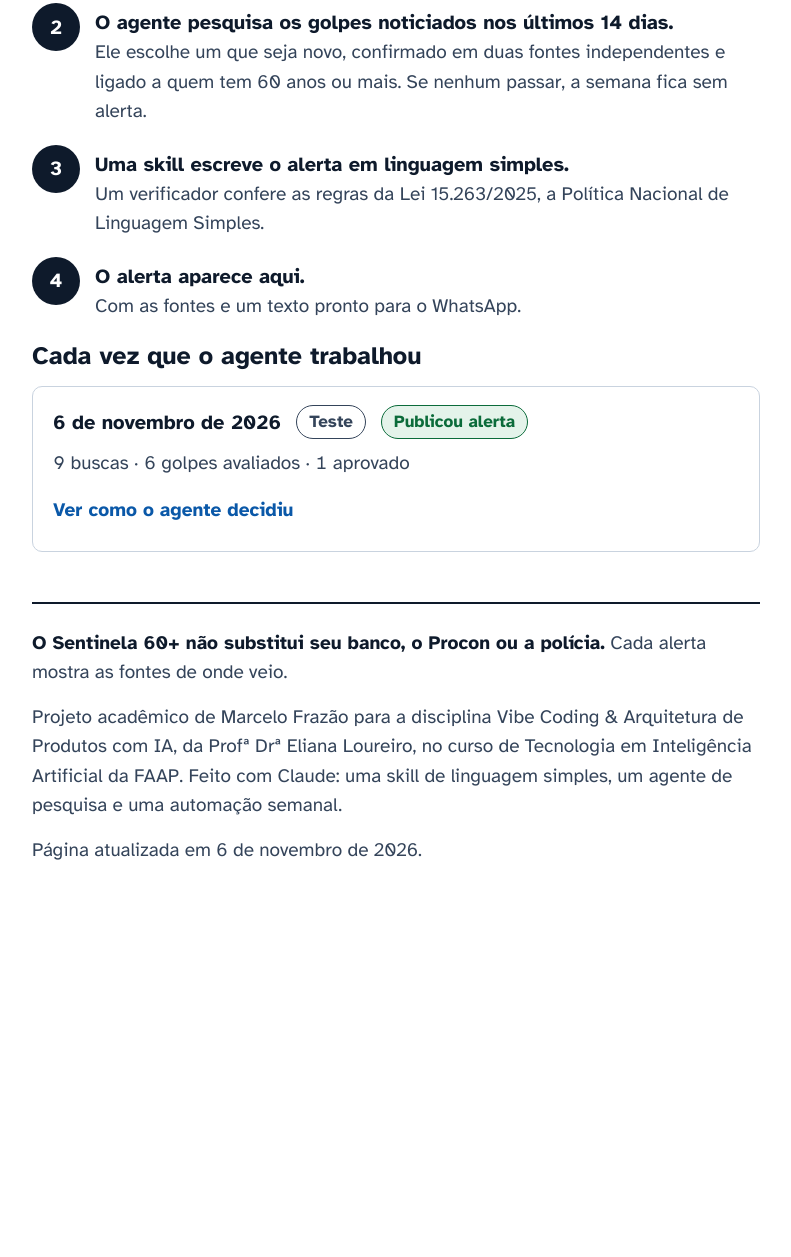
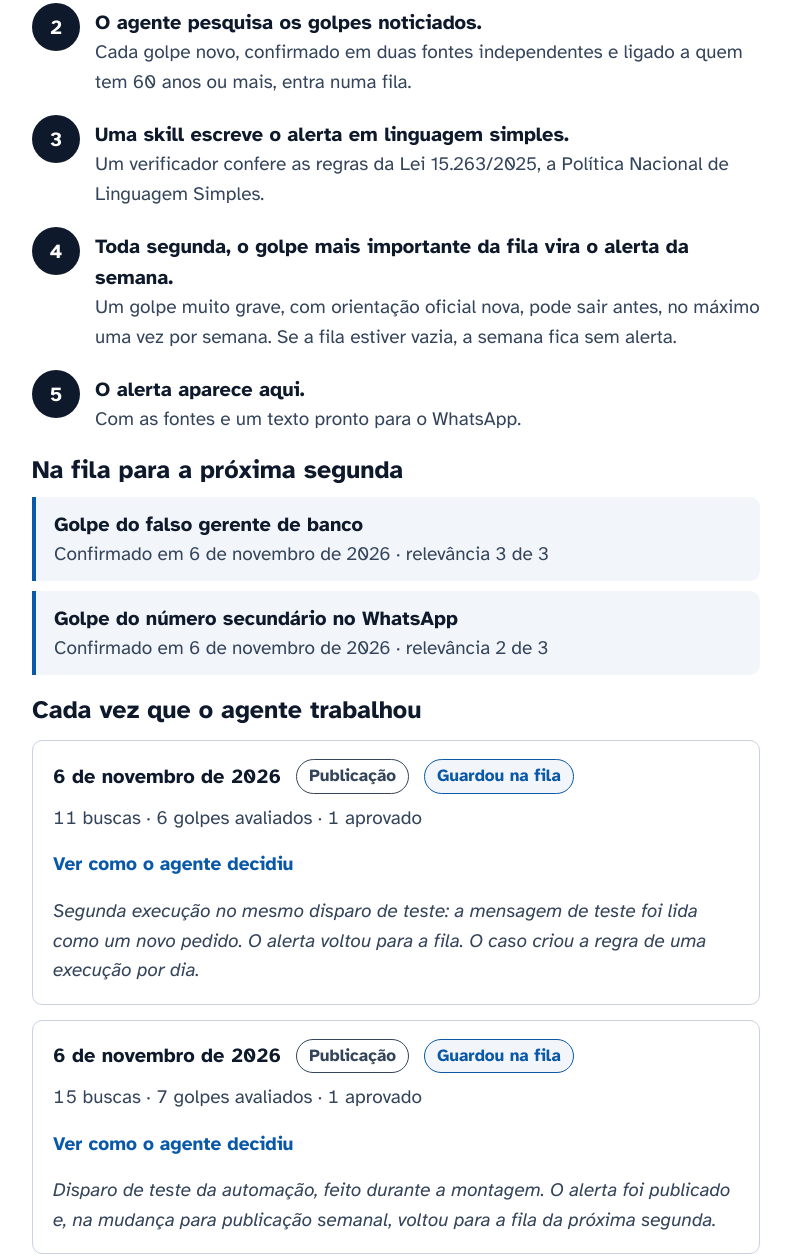
Before and after one commit to MFraza73/sentinela-60mais, a plain HTML site: page 05-produto/index.html in a window 1280 px wide. Shown: the part 2364-3621 px from the top of the page, without its empty margins (244-1035 px from the left). Before the commit the page ends 3287 px from the top, so only its background shows below. Drawn offline with Linux system fonts and the light colour scheme.

Commit message:
Varredura diária com publicação semanal, fila e trava de uma execução por dia
O agente passa a ter dois modos: varredura (terça a domingo), que guarda
golpes confirmados numa fila, e publicação (segunda), que publica o mais
relevante. A trava de idempotência nasceu do disparo de teste, que rodou
duas vezes. Página mostra fila e modo de cada execução.

Co-Authored-By: Claude Opus 5.5 <noreply@anthropic.com>
Claude-Session: https://claude.ai/code/session_01J9zH877KEhLNn6v1XEaBeo

```diff
--- a/05-produto/dados.json
+++ b/05-produto/dados.json
@@ -23,6 +23,66 @@
         }
       ],
       "card_whatsapp": "*Falso aviso de bloqueio por biometria*\nMensagem ameaça bloquear sua aposentadoria e manda um link.\nQuem já recebe o benefício não precisa fazer biometria.\nNão clique. Na dúvida, ligue para o 135.\n*Ameaça de bloqueio com link? Não clique.*"
+    }
+  ],
+  "fila": [
+    {
+      "golpe": "numero-secundario-whatsapp",
+      "nome": "Golpe do número secundário no WhatsApp",
+      "adicionado_em": "2026-11-06",
+      "noticiado_em": "2026-10-29",
+      "relevancia": 2,
+      "status": "aguardando",
+      "motivo_status": "Publicado num disparo de teste da automação; voltou para a fila na mudança para publicação semanal.",
+      "alerta": {
+        "golpe": "numero-secundario-whatsapp",
+        "titulo": "Golpe do número secundário: não deixe usar o seu número",
+        "como_chega": "Uma mensagem no WhatsApp, às vezes de um contato conhecido. A pessoa diz que um site de compras pede um número secundário.",
+        "o_que_pedem": "Que você deixe cadastrar o seu número. Depois, alguém liga como atendente e ensina um passo a passo no celular.",
+        "sinal": "Pedido para usar seu número num cadastro, e depois a ligação de um falso atendente.",
+        "o_que_fazer": "Não autorize o cadastro do seu número, mesmo que o pedido venha de um conhecido.",
+        "para_lembrar": "Pediram seu número para um cadastro? Diga não.",
+        "fontes": [
+          {
+            "nome": "Polícia Civil alerta para novo golpe pelo WhatsApp em cidades da região — SF Notícias (29/10/2026)",
+            "url": "https://sfnoticias.com.br/2026/10/29/policia-civil-alerta-para-novo-golpe-pelo-whatsapp-em-cidades-da-regiao-morador-de-sao-fidelis-perde-r-10-mil/"
+          },
+          {
+            "nome": "Golpe do \"número de confiança\" faz vítimas em Monteiro — Cariri in Foco (29/09/2026)",
+            "url": "https://www.caririinfoco.com.br/golpe-do-numero-de-confianca-faz-vitimas-em-monteiro-e-acende-alerta-para-invasao-de-whatsapp-e-redes-sociais/"
+          }
+        ],
+        "card_whatsapp": "*Golpe do número secundário*\nMensagem pede para usar seu número num cadastro de site de compras.\nDepois, um falso atendente liga e ensina um passo a passo.\nNão autorize o cadastro, mesmo que seja um conhecido.\n*Pediram seu número para um cadastro? Diga não.*"
+      }
+    },
+    {
+      "golpe": "falso-gerente-banco",
+      "nome": "Golpe do falso gerente de banco",
+      "adicionado_em": "2026-11-06",
+      "noticiado_em": "2026-11-06",
+      "relevancia": 3,
+      "status": "aguardando",
+      "motivo_status": "Publicado num disparo de teste da automação; voltou para a fila na mudança para publicação semanal.",
+      "alerta": {
+        "golpe": "falso-gerente-banco",
+        "titulo": "Golpe do falso gerente: desligue e ligue você para o banco",
+        "como_chega": "Uma ligação de alguém que diz ser do seu banco. Ele fala de uma movimentação suspeita na sua conta.",
+        "o_que_pedem": "Que você faça um Pix para uma \"conta segura\" ou diga sua senha e códigos.",
+        "sinal": "O banco não pede senha, código nem Pix para proteger seu dinheiro.",
+        "o_que_fazer": "Desligue e procure o banco pelo aplicativo ou pelo telefone do site.",
+        "para_lembrar": "Banco ligou pedindo Pix? Desligue e ligue você.",
+        "fontes": [
+          {
+            "nome": "Polícia Civil alerta para golpe da falsa central bancária e orienta como evitar prejuízos — MegaZine, com a Polícia Civil do Paraná (16/10/2026)",
+            "url": "https://www.megazinenews.com.br/noticia/policia-civil-alerta-para-golpe-da-falsa-central-bancaria-e-orienta-como-evitar-prejuizos"
+          },
+          {
+            "nome": "Polícia Civil de Pernambuco alerta para golpe do falso gerente de banco — Petrolândia Notícias (21/10/2026)",
+            "url": "https://petrolandianoticias.com.br/policia-civil-de-pernambuco-alerta-para-golpe-do-falso-gerente-de-banco-e-orienta-populacao-sobre-como-se-proteger/"
+          }
+        ],
+        "card_whatsapp": "*Golpe do falso gerente*\nAlguém liga dizendo ser do seu banco e fala de movimentação suspeita.\nO banco não pede senha, código nem Pix para proteger seu dinheiro.\nDesligue e procure o banco pelo aplicativo ou pelo telefone do site.\n*Banco ligou pedindo Pix? Desligue e ligue você.*"
+      }
     }
   ],
   "execucoes": [
@@ -60,7 +120,88 @@
           "golpe": "Lojas falsas de Black Friday",
           "decisao": "Recusado por ora: sem alerta oficial recente. Reavaliar perto de 27 de novembro."
         }
-      ]
+      ],
+      "modo": "publicacao"
+    },
+    {
+      "data": "2026-11-06",
+      "tipo": "automatica",
+      "consultas": 15,
+      "candidatos": 7,
+      "aprovados": 1,
+      "resultado": "na-fila",
+      "escolhido": "numero-secundario-whatsapp",
+      "motivo": "Único candidato aprovado nas quatro perguntas: alerta da Polícia Civil de 29/10 e relato independente na Paraíba descrevem o mesmo golpe e a mesma ação.",
+      "decisoes": [
+        {
+          "golpe": "Golpe do número secundário no WhatsApp",
+          "decisao": "Escolhido: alerta policial de 29/10 confirmado por fonte independente, com a mesma ação; relevância 2."
+        },
+        {
+          "golpe": "Falsa consultoria que promete cancelar descontos da aposentadoria (operação em Minas Gerais)",
+          "decisao": "Recusado: relevância 3, mas só uma fonte do Estado de Minas trazia ação de proteção; O Tempo, BH 24 Horas e Gazeta de Varginha não traziam."
+        },
+        {
+          "golpe": "Golpe do falso advogado",
+          "decisao": "Recusado: alerta da Febraban é de dezembro de 2025, fora da janela de 14 dias."
+        },
+        {
+          "golpe": "Falso funcionário do INSS em visita a domicílio",
+          "decisao": "Recusado: alerta de abril de 2026, fora da janela de 14 dias."
+        },
+        {
+          "golpe": "Mensagem com dados reais do aposentado imitando o INSS",
+          "decisao": "Recusado: notícia de agosto de 2026, fora da janela de 14 dias."
+        },
+        {
+          "golpe": "Risco de golpes após acesso indevido a dados de investidores",
+          "decisao": "Recusado: trata de vazamento de dados, não de um golpe descrito."
+        },
+        {
+          "golpe": "Lojas falsas de Black Friday",
+          "decisao": "Recusado: pouco ligado ao público de 60 anos ou mais; reavaliar perto de 27 de novembro."
+        }
+      ],
+      "modo": "publicacao",
+      "observacao": "Disparo de teste da automação, feito durante a montagem. O alerta foi publicado e, na mudança para publicação semanal, voltou para a fila da próxima segunda."
+    },
+    {
+      "data": "2026-11-06",
+      "tipo": "automatica",
+      "consultas": 11,
+      "candidatos": 6,
+      "aprovados": 1,
+      "resultado": "na-fila",
+      "escolhido": "falso-gerente-banco",
+      "motivo": "Golpe noticiado de novo entre 4 e 6 de novembro, com relevância 3, e confirmado por alertas das Polícias Civis do Paraná e de Pernambuco com a mesma ação.",
+      "decisoes": [
+        {
+          "golpe": "Golpe do falso gerente de banco",
+          "decisao": "Escolhido: casos noticiados em 4 a 6 de novembro; duas polícias diferentes descrevem o mesmo golpe e mandam desligar e procurar o banco; relevância 3."
+        },
+        {
+          "golpe": "Falso bancário com falso delegado e pedido de sigilo (Distrito Federal)",
+          "decisao": "Recusado: Agência Brasil, Correio Braziliense e O Hoje noticiaram, mas nenhuma trazia ação de proteção."
+        },
+        {
+          "golpe": "Golpe do falso advogado (denúncias na OAB do Rio de Janeiro)",
+          "decisao": "Recusado: relevância 2 e a página da Agência Brasil não abriu, então não foi confirmado."
+        },
+        {
+          "golpe": "Falsa prova de vida com ameaça de corte do benefício",
+          "decisao": "Recusado: alertas de setembro e 14 de outubro, fora da janela, e muito parecido com o alerta da biometria."
+        },
+        {
+          "golpe": "Falso pedido de atualização do SouGov para servidores aposentados",
+          "decisao": "Recusado: página sem data e com uma só fonte."
+        },
+        {
+          "golpe": "Golpe dos valores a receber do Banco Central",
+          "decisao": "Recusado: alerta de fevereiro de 2024, fora da janela."
+        }
+      ],
+      "modo": "publicacao",
+      "observacao": "Segunda execução no mesmo disparo de teste: a mensagem de teste foi lida como um novo pedido. O alerta voltou para a fila. O caso criou a regra de uma execução por dia."
     }
   ]
 }
--- a/05-produto/index.html
+++ b/05-produto/index.html
@@ -259,9 +259,26 @@ a:hover { color: var(--azul-escuro); }
   border: 1px solid currentColor;
   white-space: nowrap;
 }
-.chip.publicado { color: var(--acao); background: var(--acao-fundo); }
+.chip.publicado, .chip.alerta-extra { color: var(--acao); background: var(--acao-fundo); }
 .chip.sem-alerta { color: var(--sinal); background: var(--sinal-fundo); }
-.chip.tipo { color: var(--tinta-2); }
+.chip.na-fila { color: var(--azul); background: var(--lavado); }
+.chip.nada-novo, .chip.tipo, .chip.modo { color: var(--tinta-2); }
+.execucao .obs { font-size: var(--t-s); color: var(--tinta-2); font-style: italic; }
+.mais-execucoes > summary { cursor: pointer; font-weight: 700; color: var(--azul); min-height: 48px; display: flex; align-items: center; }
+.mais-execucoes > div { display: grid; gap: 0.75rem; }
+
+/* Fila */
+.fila { display: grid; gap: 0.6rem; }
+.fila h3 { font-size: var(--t-l); }
+.fila ul { margin: 0; padding: 0; list-style: none; display: grid; gap: 0.5rem; }
+.fila li {
+  border-left: 4px solid var(--azul);
+  background: var(--lavado);
+  border-radius: 0 var(--raio) var(--raio) 0;
+  padding: 0.6rem 0.9rem;
+}
+.fila li b { display: block; }
+.fila li span { font-size: var(--t-s); color: var(--tinta-2); }
 .execucao .numeros { font-size: var(--t-s); color: var(--tinta-2); font-variant-numeric: tabular-nums; }
 .execucao details summary { cursor: pointer; font-size: var(--t-s); font-weight: 700; color: var(--azul); min-height: 44px; display: flex; align-items: center; }
 .execucao details ul { margin: 0.25rem 0 0; padding-left: 1.2rem; display: grid; gap: 0.5rem; font-size: var(--t-s); }
@@ -341,11 +358,17 @@ a:hover { color: var(--azul-escuro); }
     <section class="secao" id="como-funciona" aria-labelledby="titulo-como">
       <h2 id="titulo-como">Como o Sentinela funciona</h2>
       <ol class="passos">
-        <li><div><b>Uma vez por semana, uma tarefa agendada acorda o agente.</b><span>Ninguém precisa apertar um botão.</span></div></li>
-        <li><div><b>O agente pesquisa os golpes noticiados nos últimos 14 dias.</b><span>Ele escolhe um que seja novo, confirmado em duas fontes independentes e ligado a quem tem 60 anos ou mais. Se nenhum passar, a semana fica sem alerta.</span></div></li>
+        <li><div><b>Todo dia, às 7h40, uma tarefa agendada acorda o agente.</b><span>Ninguém precisa apertar um botão.</span></div></li>
+        <li><div><b>O agente pesquisa os golpes noticiados.</b><span>Cada golpe novo, confirmado em duas fontes independentes e ligado a quem tem 60 anos ou mais, entra numa fila.</span></div></li>
         <li><div><b>Uma skill escreve o alerta em linguagem simples.</b><span>Um verificador confere as regras da Lei 15.263/2025, a Política Nacional de Linguagem Simples.</span></div></li>
+        <li><div><b>Toda segunda, o golpe mais importante da fila vira o alerta da semana.</b><span>Um golpe muito grave, com orientação oficial nova, pode sair antes, no máximo uma vez por semana. Se a fila estiver vazia, a semana fica sem alerta.</span></div></li>
         <li><div><b>O alerta aparece aqui.</b><span>Com as fontes e um texto pronto para o WhatsApp.</span></div></li>
       </ol>
+      <div class="fila" id="bloco-fila" hidden>
+        <h3>Na fila para a próxima segunda</h3>
+        <ul id="lista-fila"></ul>
+        <p class="vazio" id="fila-vazia" hidden>A fila está vazia. Nenhum golpe novo foi confirmado desde o último alerta.</p>
+      </div>
       <div class="execucoes" id="bloco-execucoes" hidden>
         <h3>Cada vez que o agente trabalhou</h3>
         <div id="lista-execucoes" style="display:grid; gap:0.75rem;"></div>
@@ -355,7 +378,7 @@ a:hover { color: var(--azul-escuro); }
 
   <footer class="rodape">
     <p><strong>O Sentinela 60+ não substitui seu banco, o Procon ou a polícia.</strong> Cada alerta mostra as fontes de onde veio.</p>
-    <p>Projeto acadêmico de Marcelo Frazão para a disciplina Vibe Coding &amp; Arquitetura de Produtos com IA, da Profª Drª Eliana Loureiro, no curso de Tecnologia em Inteligência Artificial da FAAP. Feito com Claude: uma skill de linguagem simples, um agente de pesquisa e uma automação semanal.</p>
+    <p>Projeto acadêmico de Marcelo Frazão para a disciplina Vibe Coding &amp; Arquitetura de Produtos com IA, da Profª Drª Eliana Loureiro, no curso de Tecnologia em Inteligência Artificial da FAAP. Feito com Claude: uma skill de linguagem simples, um agente de pesquisa e uma automação que roda todo dia.</p>
     <p id="atualizado"></p>
   </footer>
 </div>
@@ -441,7 +464,7 @@ a:hover { color: var(--azul-escuro); }
   });
 
   function renderAlerta(a) {
-    texto("eyebrow-alerta", "Alerta da semana · " + dataLonga(a.publicado_em));
+    texto("eyebrow-alerta", (a.extra ? "Alerta extra · " : "Alerta da semana · ") + dataLonga(a.publicado_em));
     texto("titulo-alerta", a.titulo);
     texto("c-como", a.como_chega);
     texto("c-pedem", a.o_que_pedem);
@@ -511,10 +534,33 @@ a:hover { color: var(--azul-escuro); }
     });
   }
 
-  function renderExecucoes(lista) {
-    var caixa = el("lista-execucoes");
-    caixa.innerHTML = "";
-    lista.forEach(function (x) {
+  var RESULTADOS = {
+    "publicado": "Publicou o alerta da semana",
+    "sem-alerta": "Semana sem alerta",
+    "na-fila": "Guardou na fila",
+    "nada-novo": "Nada novo confirmado",
+    "alerta-extra": "Publicou alerta extra"
+  };
+
+  function renderFila(fila) {
+    var aguardando = fila.filter(function (f) { return f.status === "aguardando"; })
+      .sort(function (a, b) { return (b.relevancia || 0) - (a.relevancia || 0) || String(b.noticiado_em).localeCompare(String(a.noticiado_em)); });
+    var ul = el("lista-fila");
+    ul.innerHTML = "";
+    aguardando.forEach(function (f) {
+      var li = document.createElement("li");
+      var b = document.createElement("b");
+      b.textContent = f.nome;
+      var s = document.createElement("span");
+      s.textContent = "Confirmado em " + dataLonga(f.adicionado_em) + " · relevância " + f.relevancia + " de 3";
+      li.appendChild(b); li.appendChild(s);
+      ul.appendChild(li);
+    });
+    el("fila-vazia").hidden = aguardando.length > 0;
+    el("bloco-fila").hidden = false;
+  }
+
+  function cartaoExecucao(x) {
       var art = document.createElement("article");
       art.className = "execucao";
       var l1 = document.createElement("div");
@@ -522,13 +568,19 @@ a:hover { color: var(--azul-escuro); }
       var q = document.createElement("span");
       q.className = "quando";
       q.textContent = dataLonga(x.data);
-      var tipo = document.createElement("span");
-      tipo.className = "chip tipo";
-      tipo.textContent = x.tipo === "automatica" ? "Automática" : "Teste";
+      var modo = document.createElement("span");
+      modo.className = "chip modo";
+      modo.textContent = x.modo === "varredura" ? "Varredura" : "Publicação";
       var res = document.createElement("span");
-      res.className = "chip " + (x.resultado === "publicado" ? "publicado" : "sem-alerta");
-      res.textContent = x.resultado === "publicado" ? "Publicou alerta" : "Sem alerta novo";
-      l1.appendChild(q); l1.appendChild(tipo); l1.appendChild(res);
+      res.className = "chip " + (RESULTADOS[x.resultado] ? x.resultado : "sem-alerta");
+      res.textContent = RESULTADOS[x.resultado] || x.resultado;
+      l1.appendChild(q); l1.appendChild(modo); l1.appendChild(res);
+      if (x.tipo !== "automatica") {
+        var tipo = document.createElement("span");
+        tipo.className = "chip tipo";
+        tipo.textContent = "Teste";
+        l1.appendChild(tipo);
+      }
       art.appendChild(l1);
       var n = document.createElement("p");
       n.className = "numeros";
@@ -556,8 +608,31 @@ a:hover { color: var(--azul-escuro); }
         m.textContent = x.motivo;
         art.appendChild(m);
       }
-      caixa.appendChild(art);
-    });
+      if (x.observacao) {
+        var o = document.createElement("p");
+        o.className = "obs";
+        o.textContent = x.observacao;
+        art.appendChild(o);
+      }
+      return art;
+  }
+
+  function renderExecucoes(lista) {
+    var caixa = el("lista-execucoes");
+    caixa.innerHTML = "";
+    var VISIVEIS = 7;
+    lista.slice(0, VISIVEIS).forEach(function (x) { caixa.appendChild(cartaoExecucao(x)); });
+    if (lista.length > VISIVEIS) {
+      var mais = document.createElement("details");
+      mais.className = "mais-execucoes";
+      var s = document.createElement("summary");
+      s.textContent = "Ver execuções anteriores (" + (lista.length - VISIVEIS) + ")";
+      mais.appendChild(s);
+      var div = document.createElement("div");
+      lista.slice(VISIVEIS).forEach(function (x) { div.appendChild(cartaoExecucao(x)); });
+      mais.appendChild(div);
+      caixa.appendChild(mais);
+    }
     el("bloco-execucoes").hidden = !lista.length;
   }
 
@@ -571,15 +646,19 @@ a:hover { color: var(--azul-escuro); }
     secao.appendChild(p);
   }
 
-  function porData(campo) {
-    return function (a, b) { return String(b[campo]).localeCompare(String(a[campo])); };
+  /* Mais recente primeiro; na mesma data, o que foi gravado por último vem antes */
+  function maisRecentes(lista, campo) {
+    return (lista || []).map(function (item, i) { return { item: item, i: i }; })
+      .sort(function (a, b) { return String(b.item[campo]).localeCompare(String(a.item[campo])) || b.i - a.i; })
+      .map(function (p) { return p.item; });
   }
 
   fetch("dados.json", { cache: "no-store" })
     .then(function (r) { if (!r.ok) throw new Error("HTTP " + r.status); return r.json(); })
     .then(function (d) {
-      var alertas = (d.alertas || []).slice().sort(porData("publicado_em"));
-      var execucoes = (d.execucoes || []).slice().sort(porData("data"));
+      var alertas = maisRecentes(d.alertas, "publicado_em");
+      var execucoes = maisRecentes(d.execucoes, "data");
+      renderFila(d.fila || []);
       if (alertas.length) {
         renderAlerta(alertas[0]);
         renderAnteriores(alertas.slice(1));
```
Also changed, not shown: 6 other files.
